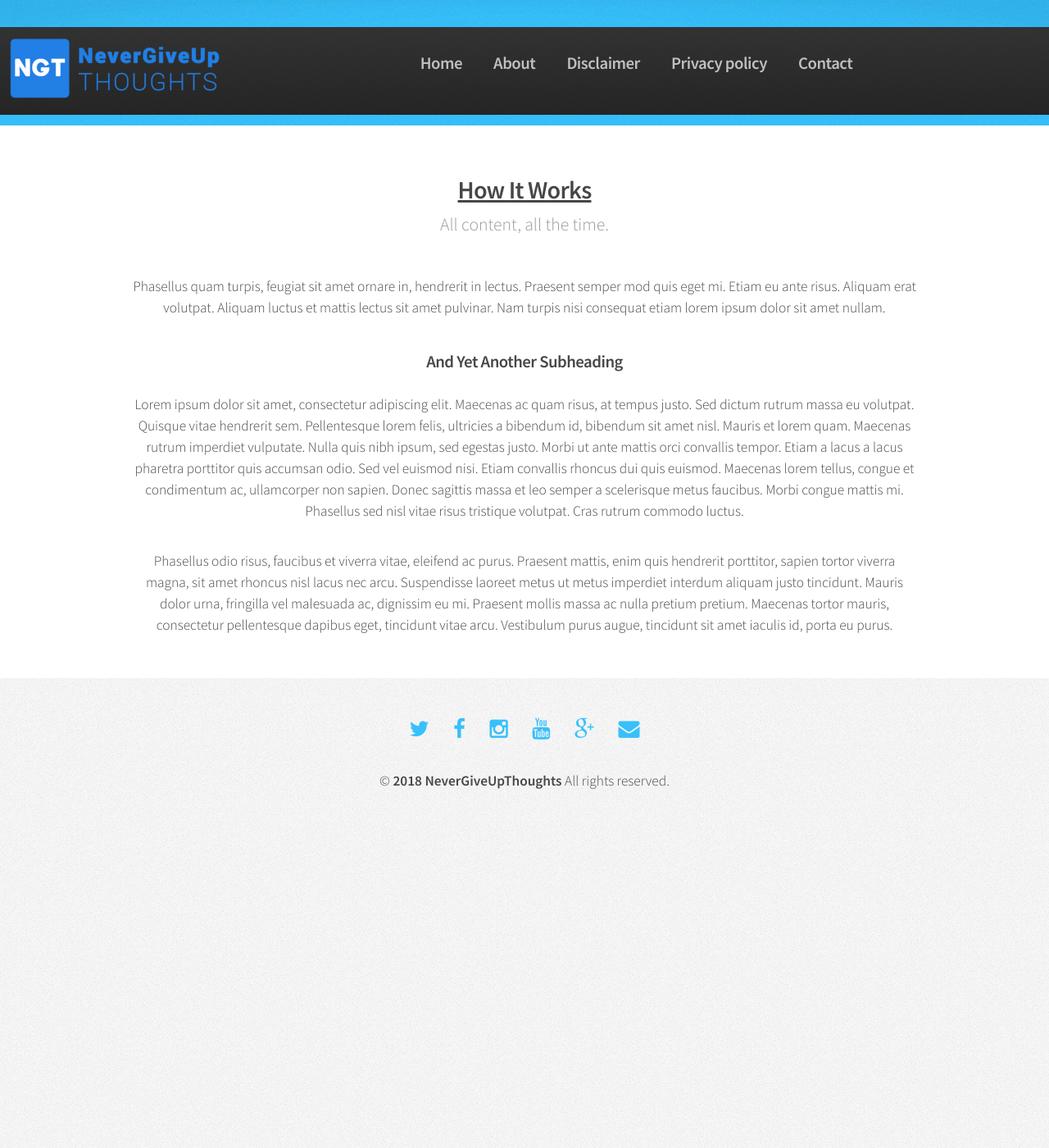
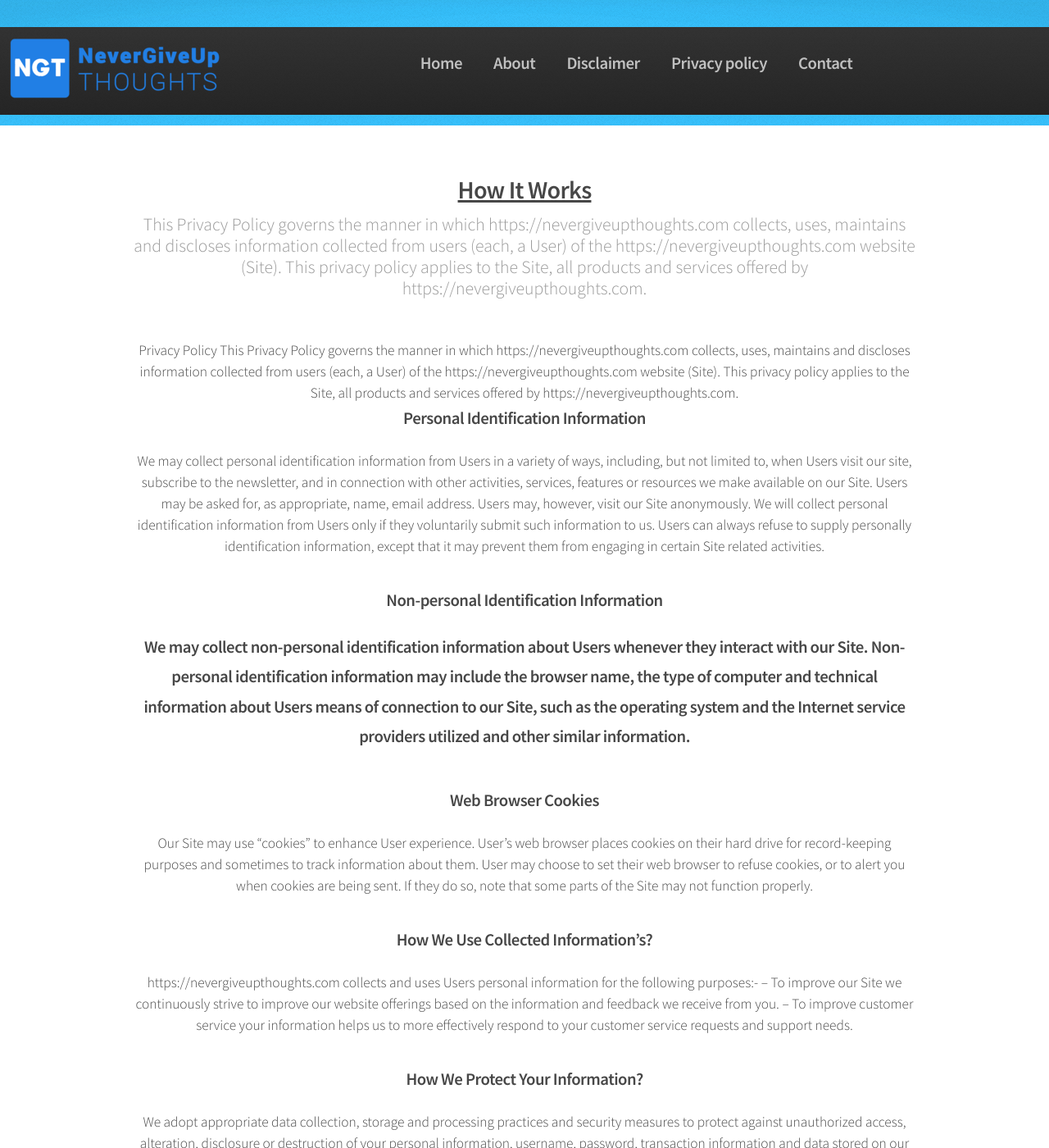
Before and after one commit to NeverGiveUpThoughts/ngt.github.io, a Jekyll site: the page built from howitworks.html, in a window 1280 px wide and 1400 px high. Shown: the whole window at 82% size. Built offline with Jekyll 4.4.1, drawn with Linux system fonts in a browser that asks for light colours; some of the changed text lies outside the part shown.

Commit message:
Update howitworks.html

```diff
--- a/howitworks.html
+++ b/howitworks.html
@@ -13,32 +13,45 @@ layout: default
 					<article>
 						<header>
 							<h2><b><u>How It Works</u></b></h2>
-							<p>All content, all the time.</p>
+							<p>This Privacy Policy governs the manner in which https://nevergiveupthoughts.com collects, uses, maintains and discloses information collected from users (each, a User) of the https://nevergiveupthoughts.com website (Site). This privacy policy applies to the Site, all products and services offered by https://nevergiveupthoughts.com.</p>
 						</header>
 
 						<!--<span class="image featured"><img src="{{ site.baseurl }}/assets/images/banner.jpg" alt="" /></span>-->
 
-						<p>Phasellus quam turpis, feugiat sit amet ornare in, hendrerit in lectus.
-						Praesent semper mod quis eget mi. Etiam eu ante risus. Aliquam erat volutpat.
-						Aliquam luctus et mattis lectus sit amet pulvinar. Nam turpis nisi
-						consequat etiam lorem ipsum dolor sit amet nullam.</p>
+						Privacy Policy
+This Privacy Policy governs the manner in which https://nevergiveupthoughts.com collects, uses, maintains and discloses information collected from users (each, a User) of the https://nevergiveupthoughts.com website (Site). This privacy policy applies to the Site, all products and services offered by https://nevergiveupthoughts.com.
+<h3>Personal Identification Information</h3>
+<p>We may collect personal identification information from Users in a variety of ways, including, but not limited to, when Users visit our site, subscribe to the newsletter, and in connection with other activities, services, features or resources we make available on our Site. Users may be asked for, as appropriate, name, email address. Users may, however, visit our Site anonymously. We will collect personal identification information from Users only if they voluntarily submit such information to us. Users can always refuse to supply personally identification information, except that it may prevent them from engaging in certain Site related activities.</p>
+<h3>Non-personal Identification Information<h3>
+<p>We may collect non-personal identification information about Users whenever they interact with our Site. Non-personal identification information may include the browser name, the type of computer and technical information about Users means of connection to our Site, such as the operating system and the Internet service providers utilized and other similar information.</p>
+<h3>Web Browser Cookies</h3>
+<p>Our Site may use “cookies” to enhance User experience. User’s web browser places cookies on their hard drive for record-keeping purposes and sometimes to track information about them. User may choose to set their web browser to refuse cookies, or to alert you when cookies are being sent. If they do so, note that some parts of the Site may not function properly.</p>
+<h3>How We Use Collected Information’s?</h3>
+<p>https://nevergiveupthoughts.com collects and uses Users personal information for the following purposes:-
+– To improve our Site
+we continuously strive to improve our website offerings based on the information and feedback we receive from you.
+– To improve customer service
+your information helps us to more effectively respond to your customer service requests and support needs.</p>
 
-						<h3>And Yet Another Subheading</h3>
-						<p>Lorem ipsum dolor sit amet, consectetur adipiscing elit. Maecenas ac quam risus, at tempus
-						justo. Sed dictum rutrum massa eu volutpat. Quisque vitae hendrerit sem. Pellentesque lorem felis,
-						ultricies a bibendum id, bibendum sit amet nisl. Mauris et lorem quam. Maecenas rutrum imperdiet
-						vulputate. Nulla quis nibh ipsum, sed egestas justo. Morbi ut ante mattis orci convallis tempor.
-						Etiam a lacus a lacus pharetra porttitor quis accumsan odio. Sed vel euismod nisi. Etiam convallis
-						rhoncus dui quis euismod. Maecenas lorem tellus, congue et condimentum ac, ullamcorper non sapien.
-						Donec sagittis massa et leo semper a scelerisque metus faucibus. Morbi congue mattis mi.
-						Phasellus sed nisl vitae risus tristique volutpat. Cras rutrum commodo luctus.</p>
+<h3>How We Protect Your Information?</h3>
+<p>We adopt appropriate data collection, storage and processing practices and security measures to protect against unauthorized access, alteration, disclosure or destruction of your personal information, username, password, transaction information and data stored on our Site.<p>
+<p>Sensitive and private data exchange between the Site and its Users happens over a SSL secured communication channel and is encrypted and protected with digital signatures. Our Site is also in compliance with PCI vulnerability standards in order to create as secure of an environment as possible for Users.</p>
+<h3>Sharing Your Personal Information</h3>
+<p>We do not sell, trade, or rent Users personal identification information to others. We may share generic aggregated demographic information not linked to any personal identification information regarding visitors and users with our business partners, trusted affiliates and advertisers for the purposes outlined above.</p>
+<h3>Compliance with Children’s Online Privacy Protection Act</h3>
+<p>Protecting the privacy of the very young is especially important. For that reason, we never collect or maintain information at our Site from those we actually know are under 13, and no part of our website is structured to attract anyone under 13.</p>
+<h3>Changes to This Privacy Policy</h3>
+<p>https://nevergiveupthoughts.com has the discretion to update this privacy policy at any time. When we do, we will post a notification on this same page of our Site. We encourage Users to frequently check this page for any changes to stay informed about how we are helping to protect the personal information we collect. You acknowledge and agree that it is your responsibility to review this privacy policy periodically and become aware of modifications.</p>
+<h3>Your Acceptance Of These Terms</h3>
+<p>By using this Site, you signify your acceptance of this policy and terms of service. If you do not agree to this policy, please do not use our Site. Your continued use of the Site following the posting of changes to this policy will be deemed your acceptance of those changes.</p>
+<h3>Your Consent</h3>
+<p>By using our site, you consent to our privacy policy.</p>
+<h3>Contacting Us</h3>
+<p>If you have any questions regarding this privacy policy, the practices of this website or your dealings with this website, you can contact with us at nevergiveupthoughts@gmail.com
+https://nevergiveupthoughts.com
+Mumbai,
+India</p>
 
-						<p>Phasellus odio risus, faucibus et viverra vitae, eleifend ac purus. Praesent mattis, enim
-						quis hendrerit porttitor, sapien tortor viverra magna, sit amet rhoncus nisl lacus nec arcu.
-						Suspendisse laoreet metus ut metus imperdiet interdum aliquam justo tincidunt. Mauris dolor urna,
-						fringilla vel malesuada ac, dignissim eu mi. Praesent mollis massa ac nulla pretium pretium.
-						Maecenas tortor mauris, consectetur pellentesque dapibus eget, tincidunt vitae arcu.
-						Vestibulum purus augue, tincidunt sit amet iaculis id, porta eu purus.</p>
 					</article>
 
 			</div>
```
